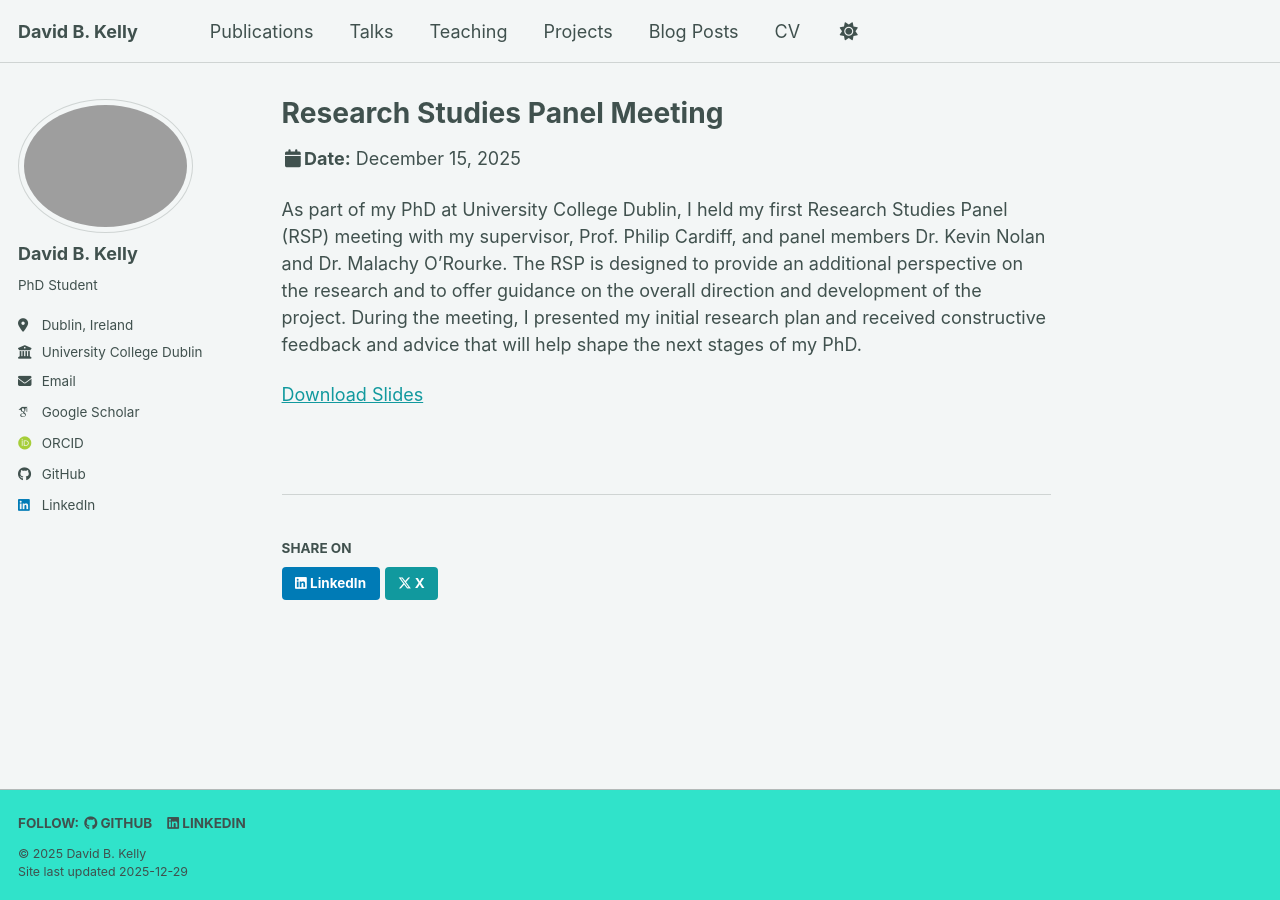
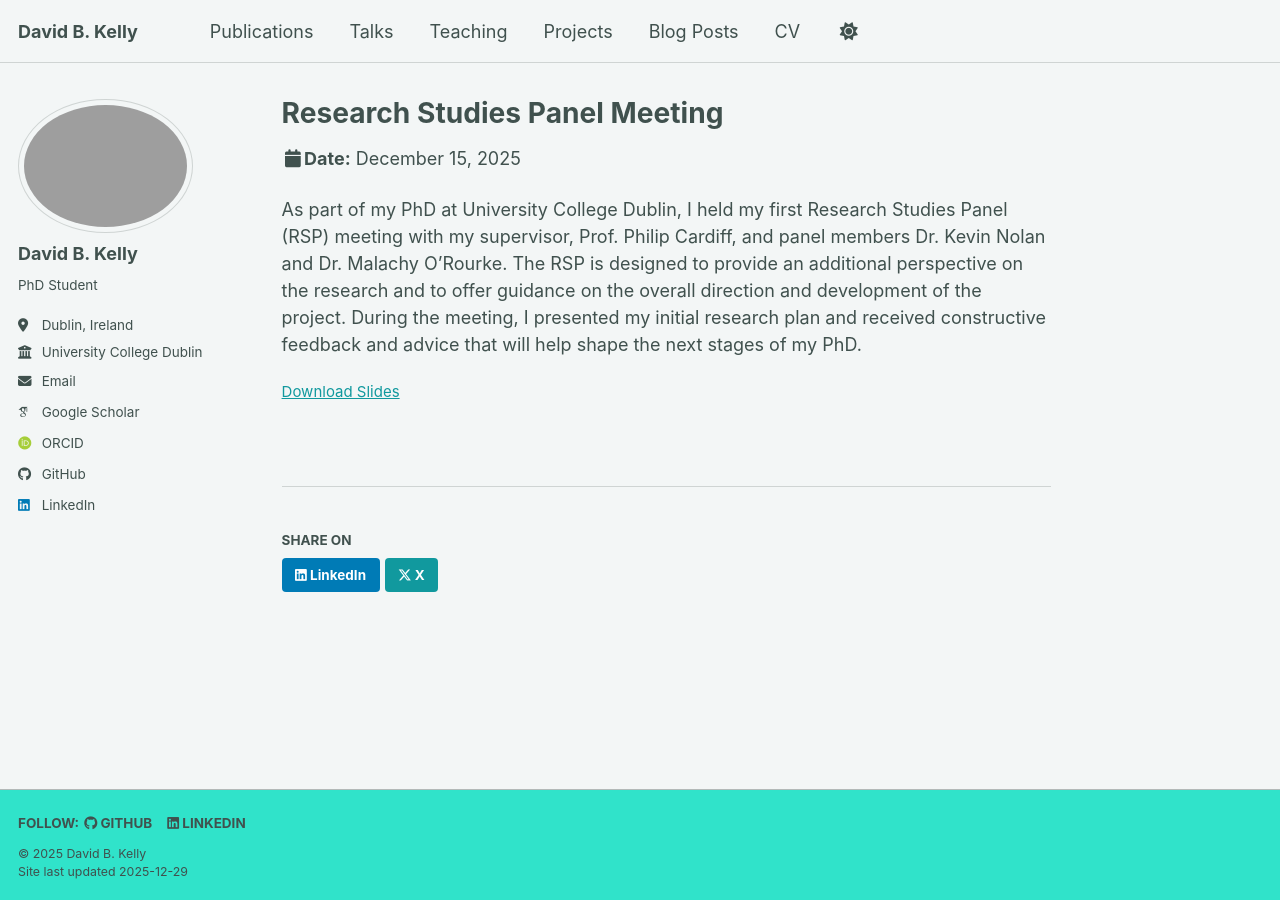
Before and after one commit to davidbkelly/davidbkelly.github.io, a Jekyll site: the page built from _talks/RSP_15.12.2025.md, in a window 1280 px wide. Built offline with Jekyll 4.4.1, drawn with Linux system fonts in a browser that asks for light colours; some web fonts are replaced; a script bundle is joined from its source files by our own code; library files that are not in the unit come from our copies.

Commit message:
Modify 'Download Slides' link style
Change the font size of the 'Download Slides' link to smaller.

```diff
--- a/_layouts/talk.html
+++ b/_layouts/talk.html
@@ -47,7 +47,7 @@ layout: default
         {{ content }}
 
         {% if page.slidesurl %}
-          <p><a href="{{ page.slidesurl }}">Download Slides</a></p>
+          <p style="font-size: smaller"><a href="{{ page.slidesurl }}">Download Slides</a></p>
         {% endif %}
 
         {% if page.link %}
```
